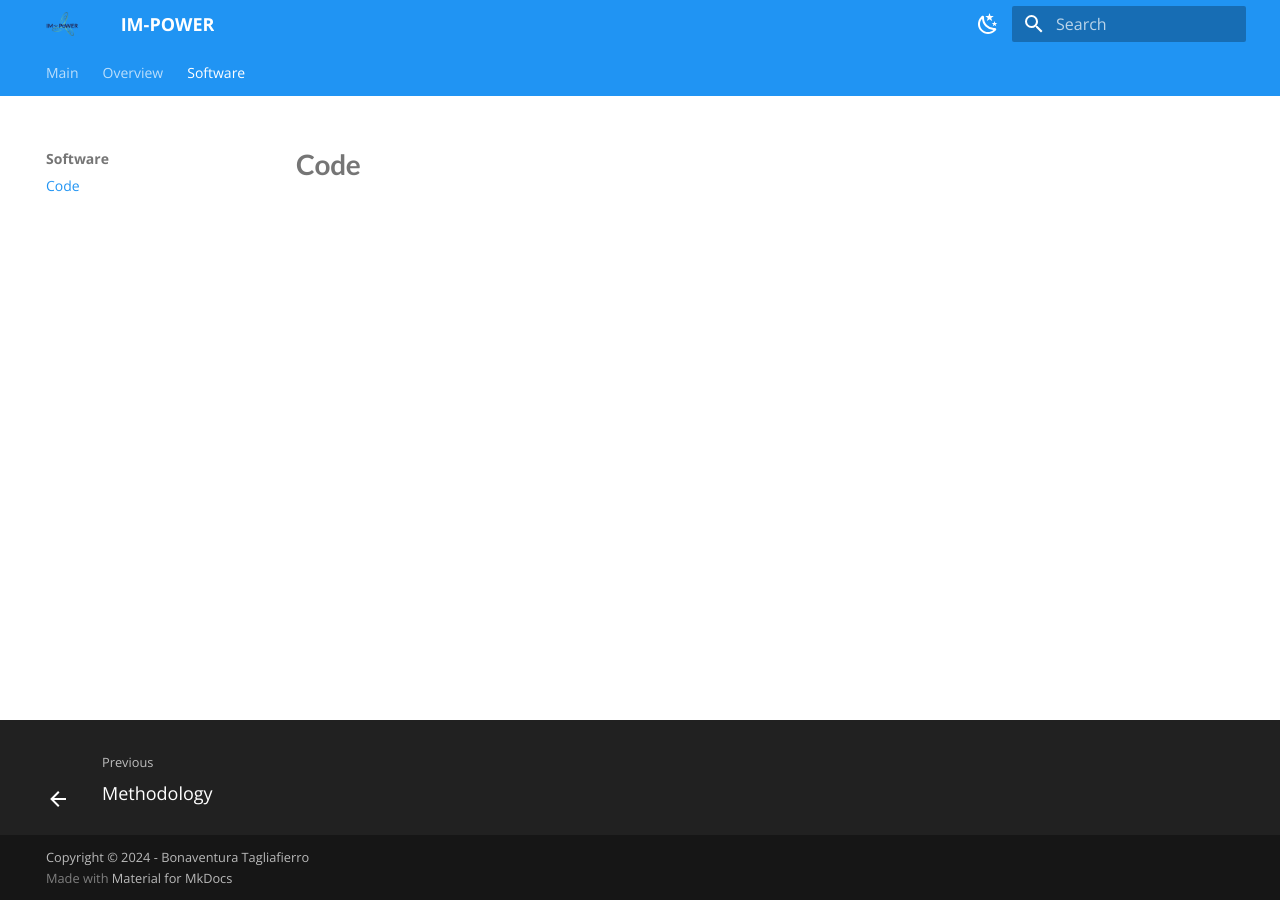
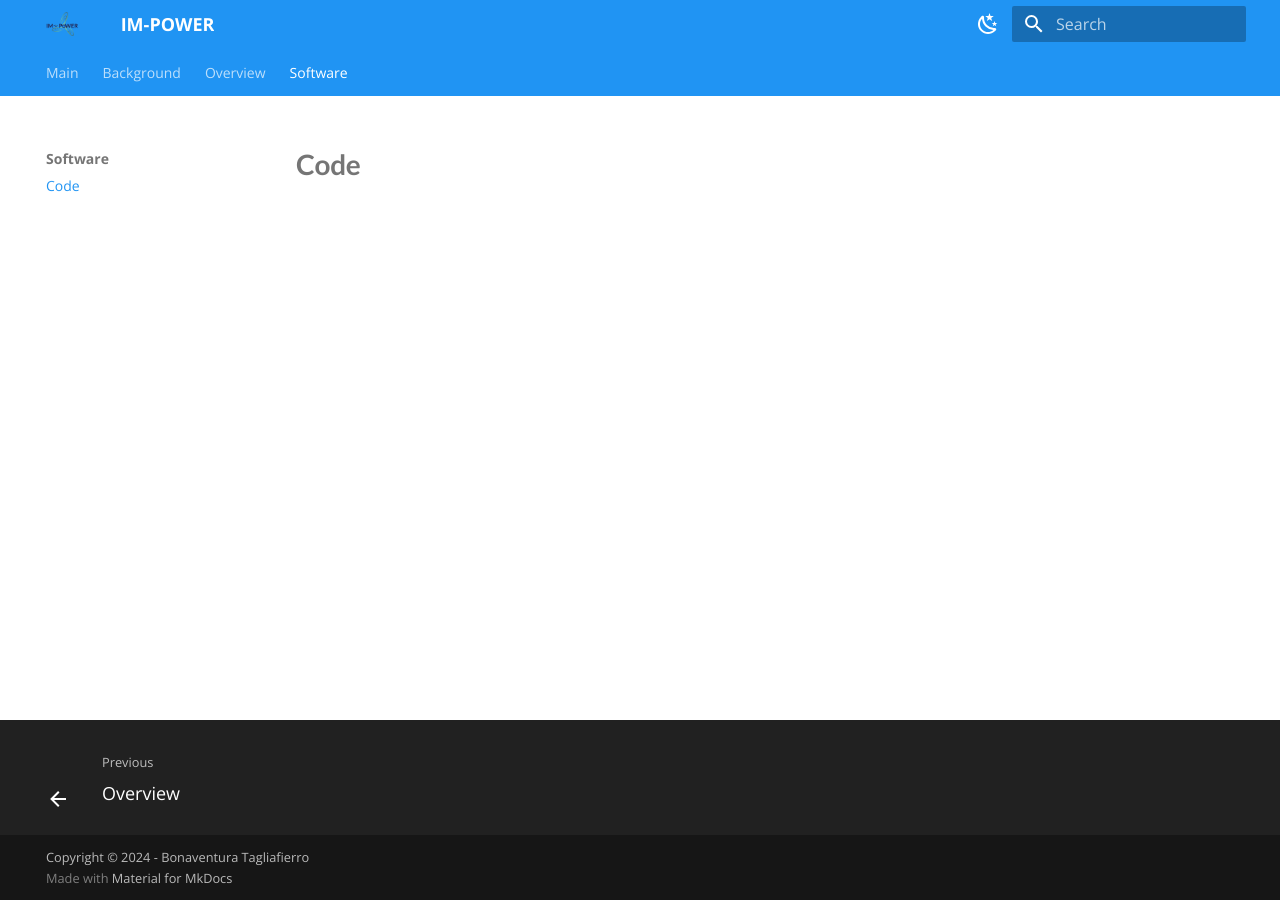
Before and after one commit to btagliafierro/impower, an MkDocs documentation site: the page built from docs/pages/code.md, in a window 1280 px wide. Built offline with MkDocs 1.6.1 and Material for MkDocs 9.7.7, drawn with Linux system fonts in a browser that asks for light colours.

Commit message:
new page background

```diff
--- a/mkdocs.yml
+++ b/mkdocs.yml
@@ -3,10 +3,9 @@ site_url: https://example.com/
 site_author: Bonaventura Tagliafierro
 
 nav:
-  - Main:
-    - "Introduction": index.md
-  - Overview:
-    - "Methodology": 'pages/methodology.md'
+  - Main: index.md
+  - Background: 'pages/background.md'
+  - Overview: 'pages/methodology.md'
   - Software:
     - "Code": 'pages/code.md'
 
@@ -23,7 +22,7 @@ theme:
   hijs_languages:
       - python
   icon:
-      logo: assets/images/impower.png
+      logo: assets/images/logo.png
       annotation: material/arrow-right-circle
   palette:
     # Light mode configuration
@@ -38,9 +37,9 @@ theme:
     # Dark mode configuration
     - media: "(prefers-color-scheme: dark)"
       scheme: slate            # Slate dark mode for better contrast
-      primary: 'green'         # Still use green in dark mode
-      accent: 'light-green'    # Use a lighter green for accent in dark mode
-      background: 'black'      # Dark mode with black background
+      primary: 'blue'         # Still use green in dark mode
+      accent: 'light-blue'    # Use a lighter green for accent in dark mode
+      background: 'gray'      # Dark mode with black background
       toggle:
         icon: material/weather-sunny
         name: Switch to light mode
```
Also changed, not shown: docs/index.md (+0 -5 lines), docs/pages/background.md (added, +14 -0 lines), docs/pages/methodology.md (+2 -0 lines).
